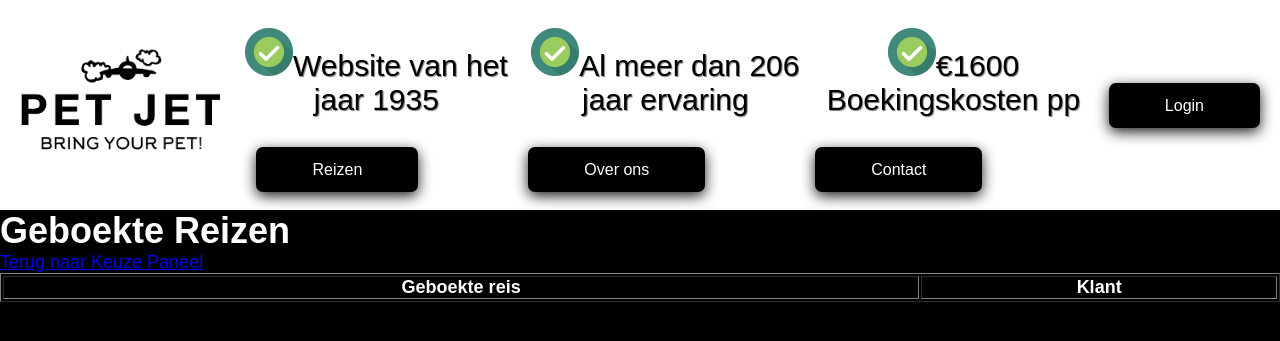
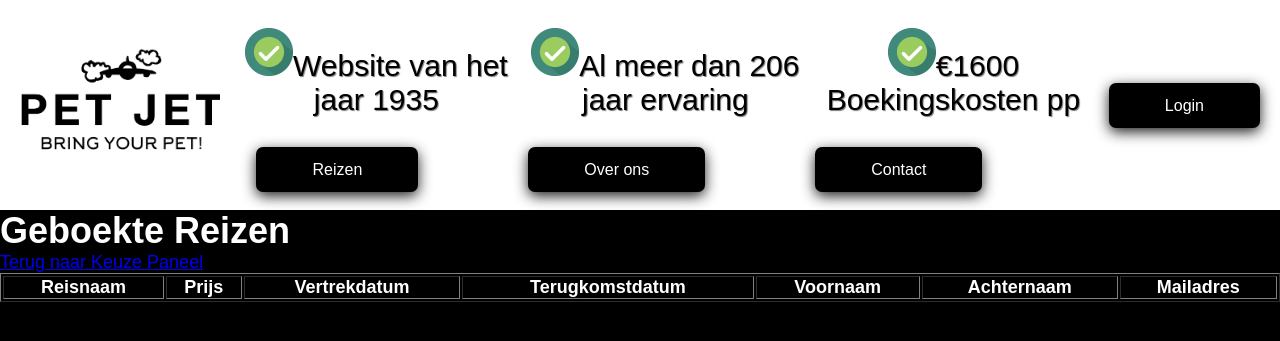
Before and after one commit to Roexoe/Webaap2, a PHP site: page /geboektereizen.php in a window 1280 px wide. Shown: the top 341 px of the page. Run offline with PHP 8.4, Linux system fonts and the light colour scheme; data comes from the database, SQL or seed files in the repository; data that the repository does not hold is empty.

Commit message:
tovernarij voor de database met geboektereizen en de header error gefixt

```diff
--- a/html/boek.php
+++ b/html/boek.php
@@ -51,7 +51,7 @@ if ($_SERVER['REQUEST_METHOD'] === 'POST') {
 
         if (!$klant) {
             // De klant bestaat niet, stuur de gebruiker door naar het registratiepagina
-            header("Location: register.php");
+            echo "<script>alert('Je hebt volgens ons systeem nog geen account. Je wordt doorverwezen naar het registratieformulier.'); window.location.href='register.php';</script>";
             exit(); // Zorg ervoor dat het script hier stopt na de doorverwijzing
         } else {
             $klantId = $klant['id'];
--- a/html/geboektereizen.php
+++ b/html/geboektereizen.php
@@ -1,34 +1,50 @@
 <?php
-// Include the connection.php file which includes the header.php file
-include_once ("connection.php");
-include_once("header.php")
+include_once("connection.php");
+include_once("header.php");
 ?>
 
+<!DOCTYPE html>
+<html lang="en">
+<head>
+    <meta charset="UTF-8">
+    <meta name="viewport" content="width=device-width, initial-scale=1.0">
+    <title>Geboekte Reizen</title>
+</head>
+<body>
 <h1>Geboekte Reizen</h1>
 <a href="adminpanel.php">Terug naar Keuze Paneel</a>
 <table border="1">
     <thead>
         <tr>
-            <th>Geboekte reis</th>
-            <th>Klant</th>
+            <th>Reisnaam</th>
+            <th>Prijs</th>
+            <th>Vertrekdatum</th>
+            <th>Terugkomstdatum</th>
+            <th>Voornaam</th>
+            <th>Achternaam</th>
+            <th>Mailadres</th>
         </tr>
     </thead>
     <tbody>
         <?php
         try {
             // Query om geboekte reizen en bijbehorende klantinformatie op te halen
-            $sql = "SELECT Reizen.Reisnaam, Reizen.Prijs, Klanteninformatie.Voornaam, Klanteninformatie.Achternaam
+            $sql = "SELECT Reizen.Reisnaam, Reizen.Prijs, Boekingen.vertrekdatum, Boekingen.terugkomstdatum, Klanteninformatie.Voornaam, Klanteninformatie.Achternaam, Klanteninformatie.Mailadres
                     FROM Boekingen
                     INNER JOIN Reizen ON Boekingen.reisID = Reizen.id
                     INNER JOIN Klanteninformatie ON Boekingen.klantID = Klanteninformatie.id";
-
             $stmt = $pdo->query($sql);
 
             // Loop door de resultaten en toon ze in de tabelrijen
             while ($row = $stmt->fetch(PDO::FETCH_ASSOC)) {
                 echo "<tr>";
-                echo "<td>" . $row["Reisnaam"] . " - " . $row["Prijs"] . "</td>";
-                echo "<td>" . $row["Voornaam"] . " " . $row["Achternaam"] . "</td>";
+                echo "<td>" . htmlspecialchars($row["Reisnaam"]) . "</td>";
+                echo "<td>" . htmlspecialchars($row["Prijs"]) . "</td>";
+                echo "<td>" . htmlspecialchars($row["vertrekdatum"]) . "</td>";
+                echo "<td>" . htmlspecialchars($row["terugkomstdatum"]) . "</td>";
+                echo "<td>" . htmlspecialchars($row["Voornaam"]) . "</td>";
+                echo "<td>" . htmlspecialchars($row["Achternaam"]) . "</td>";
+                echo "<td>" . htmlspecialchars($row["Mailadres"]) . "</td>";
                 echo "</tr>";
             }
         } catch (PDOException $e) {
--- a/html/header.php
+++ b/html/header.php
@@ -9,7 +9,7 @@
 <body>
     <header>
         <div class="logo">
-        <a href="index.php">
+            <a href="index.php">
                 <img class="logo" src="img/logo-pet-jet-mini.png" alt="Reislogo">
             </a>
         </div>
@@ -20,13 +20,13 @@
                 <div><img class="check" src="img/check_green-small-icon.png" alt="CheckMark">€1600 Boekingskosten pp</div>
             </div>
             <div class="buttons">
-                <button type="buttons" onclick="location.href='reizen.php';">Reizen</button>
-                <button type="buttons" onclick="location.href='overons.php';">Over ons</button>
-                <button type="buttons" onclick="location.href='contact.php';">Contact</button>
+                <button type="button" onclick="location.href='reizen.php';">Reizen</button>
+                <button type="button" onclick="location.href='overons.php';">Over ons</button>
+                <button type="button" onclick="location.href='contact.php';">Contact</button>
             </div>
         </div>
         <div class="profile">
-            <button type="buttons" onclick="location.href='inlog.php';">Login</button>
+            <button type="button" onclick="location.href='inlog.php';">Login</button>
         </div>
     </header>
 </body>
```
Also changed, not shown: html/register.php (+11 -3 lines).
